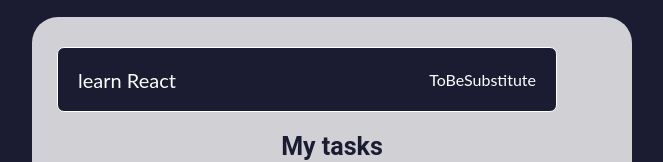
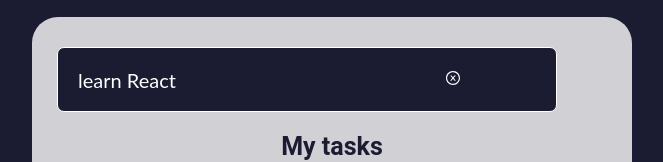
Before and after one commit to olivaalbert1/todo-list, a React (Create React App) app: page / in a window 1280 px wide. Shown: the part 413-575 px from the top of the page, without its empty margins (308-971 px from the left). Built offline with nearby package versions, Linux system fonts and the light colour scheme; the HTML template or start-up script is replaced by a standard one.

Commit message:
add icon

```diff
--- a/package.json
+++ b/package.json
@@ -8,7 +8,8 @@
     "@testing-library/user-event": "^13.5.0",
     "react": "^18.2.0",
     "react-dom": "^18.2.0",
-    "react-scripts": "5.0.1",
+    "react-icons": "^4.11.0",
+    "react-scripts": "^3.0.1",
     "web-vitals": "^2.1.4"
   },
   "scripts": {
--- a/src/components/Task.js
+++ b/src/components/Task.js
@@ -1,5 +1,6 @@
 import React from "react";
 import '../style/Task.css'
+import { AiOutlineCloseCircle } from "react-icons/ai";
 
 function Task({ text }) {
     return (
@@ -8,7 +9,7 @@
                 {text}
             </div>
             <div className="icon-task">
-                ToBeSubstitute
+                <AiOutlineCloseCircle />
             </div>
         </div>
     );
```
Also changed, not shown: 1 other file (tests, documents, lock files or other folders).
